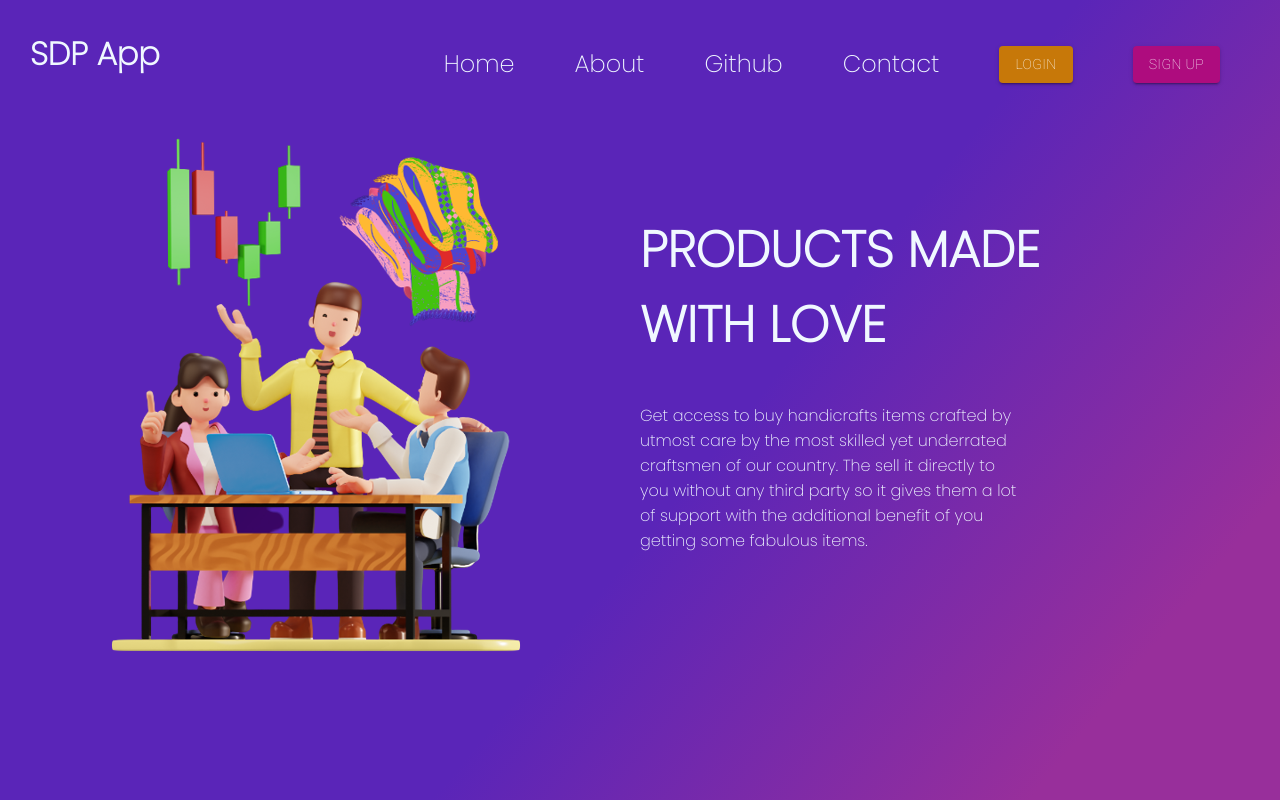
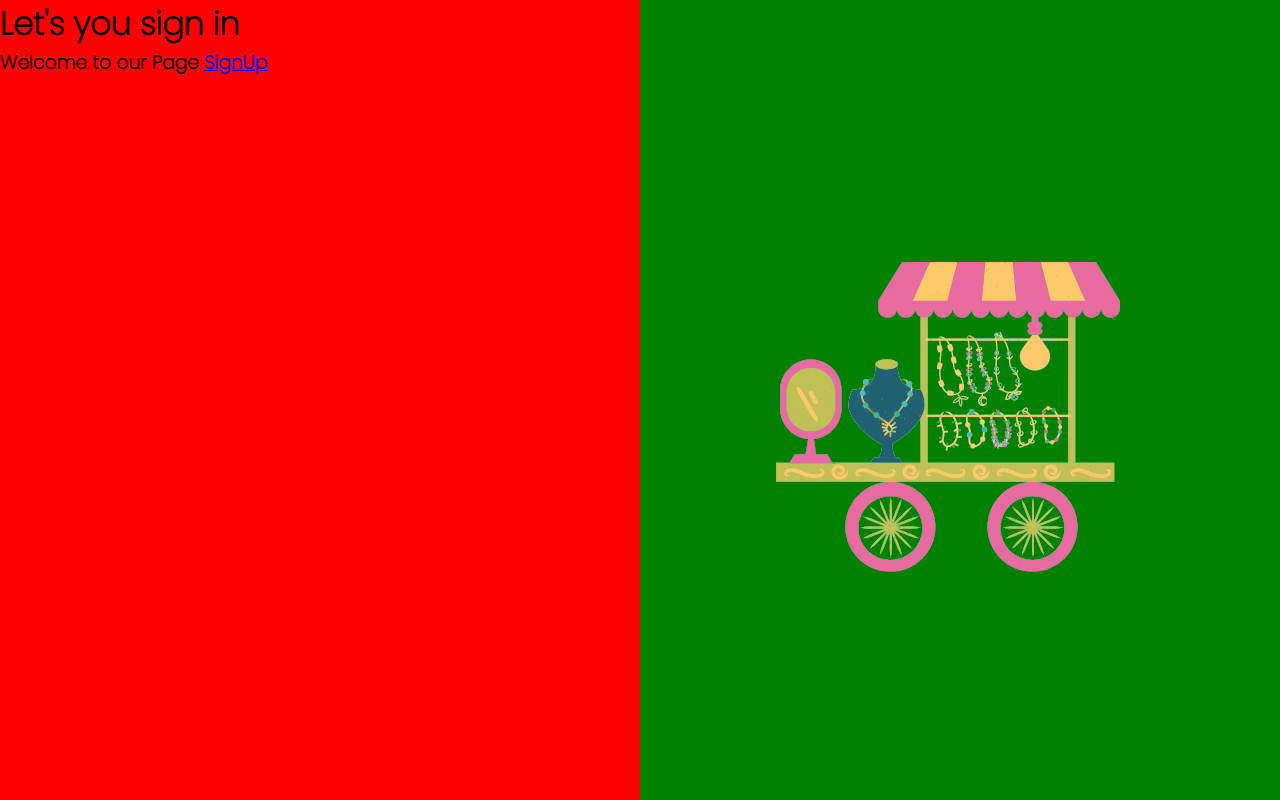
Before and after one commit to Rishav-code-bit/HelpingHand, a React (Create React App) app: page /login in a window 1280 px wide. Built offline with nearby package versions, Linux system fonts and the light colour scheme; the HTML template or start-up script is replaced by a standard one; a web font is replaced by a local one.

Commit message:
Implementation of LoginPage

```diff
--- a/package.json
+++ b/package.json
@@ -11,6 +11,7 @@
     "@testing-library/user-event": "^13.5.0",
     "react": "^18.2.0",
     "react-dom": "^18.2.0",
+    "react-router-dom": "^5.3.4",
     "react-scripts": "5.0.1",
     "styled-components": "^5.3.6",
     "web-vitals": "^2.1.4"
--- a/src/App.js
+++ b/src/App.js
@@ -1,9 +1,19 @@
 import './App.css';
+import { BrowserRouter, Switch, Route } from 'react-router-dom';
 import Home from './components/Homepage/Home';
+import Login from './components/LoginPage/Login';
+import SignUp from './components/LoginPage/SignUp'
+
 
 function App() {
   return (
-    <Home />
+    <BrowserRouter>
+      <Switch>
+        <Route path="/" exact component={Home} />
+        <Route path="/signup" exact component={SignUp} />
+        <Route path="/login" exact component={Login} />
+      </Switch>
+  </BrowserRouter>
   );
 }
 
--- a/src/components/Homepage/Home.js
+++ b/src/components/Homepage/Home.js
@@ -2,6 +2,7 @@ import React from 'react'
 import './Home.css'
 import Button from '@mui/material/Button'
 import image from '../../images/Image.png'
+import { Link } from 'react-router-dom'
 
 function Home() {
   return (
@@ -17,8 +18,8 @@ function Home() {
                     <li>About</li>
                     <li>Github</li>
                     <li>Contact</li>
-                    <li><Button className='login-button' variant="contained">Login</Button></li>
-                    <li><Button className='signup-button' variant="contained">Sign Up</Button></li>
+                    <li><Link to="/login"><Button className='login-button' variant="contained">Login</Button></Link></li>
+                    <li><Link to="/signup"><Button className='signup-button' variant="contained">Sign Up</Button></Link></li>
                 </ul>
             </div>
         </div>
--- /dev/null
+++ b/src/components/LoginPage/Login.css
@@ -0,0 +1,24 @@
+.login-body-container{
+    display: flex;
+    position: fixed;
+    top: 0;
+    left: 0;
+    height: 100%;
+    width: 100%;
+    padding: 0;
+}
+
+.login-form-container{
+    float: left;
+    width: 50%;
+    background-color: red;
+}
+
+.login-image-container{
+    float: right;
+    width: 50%;
+    background-color: green;
+    display: flex;
+    justify-content: center;
+    align-items: center;
+}
--- /dev/null
+++ b/src/components/LoginPage/Login.js
@@ -0,0 +1,24 @@
+import React from 'react'
+import './Login.css'
+import image from '../../images/img2.png'
+import { Link } from 'react-router-dom'
+import { TextField } from '@mui/material/TextField'
+
+function Login() {
+  return (
+    <div className='login-body-container'>
+        <div className='login-form-container'>
+        <h1>Let's you sign in</h1>
+        <h3>Welcome to our Page <Link to = "/signup">SignUp</Link></h3>
+        <div className='login-form'>
+
+        </div>
+        </div>
+        <div className='login-image-container'>
+        <img src={image} alt="SDP3"></img>
+        </div>
+    </div>
+  )
+}
+
+export default Login;
--- /dev/null
+++ b/src/components/LoginPage/SignUp.js
@@ -0,0 +1,9 @@
+import React from 'react'
+
+function SignUp() {
+  return (
+    <div>SignUp</div>
+  )
+}
+
+export default SignUp;
```
Also changed, not shown: src/components/LoginPage/SignUp.css (added), src/images/img2.png (added), 1 other file (tests, documents, lock files or other folders).
